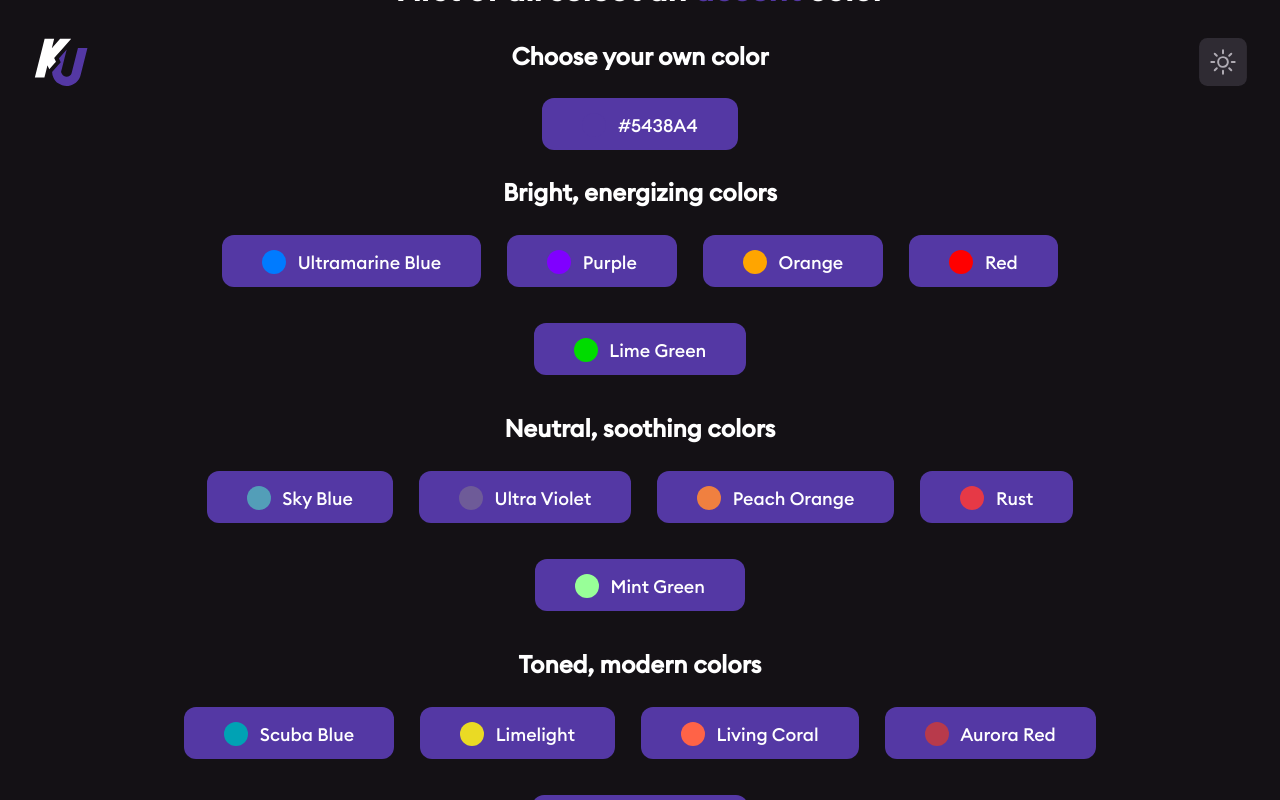
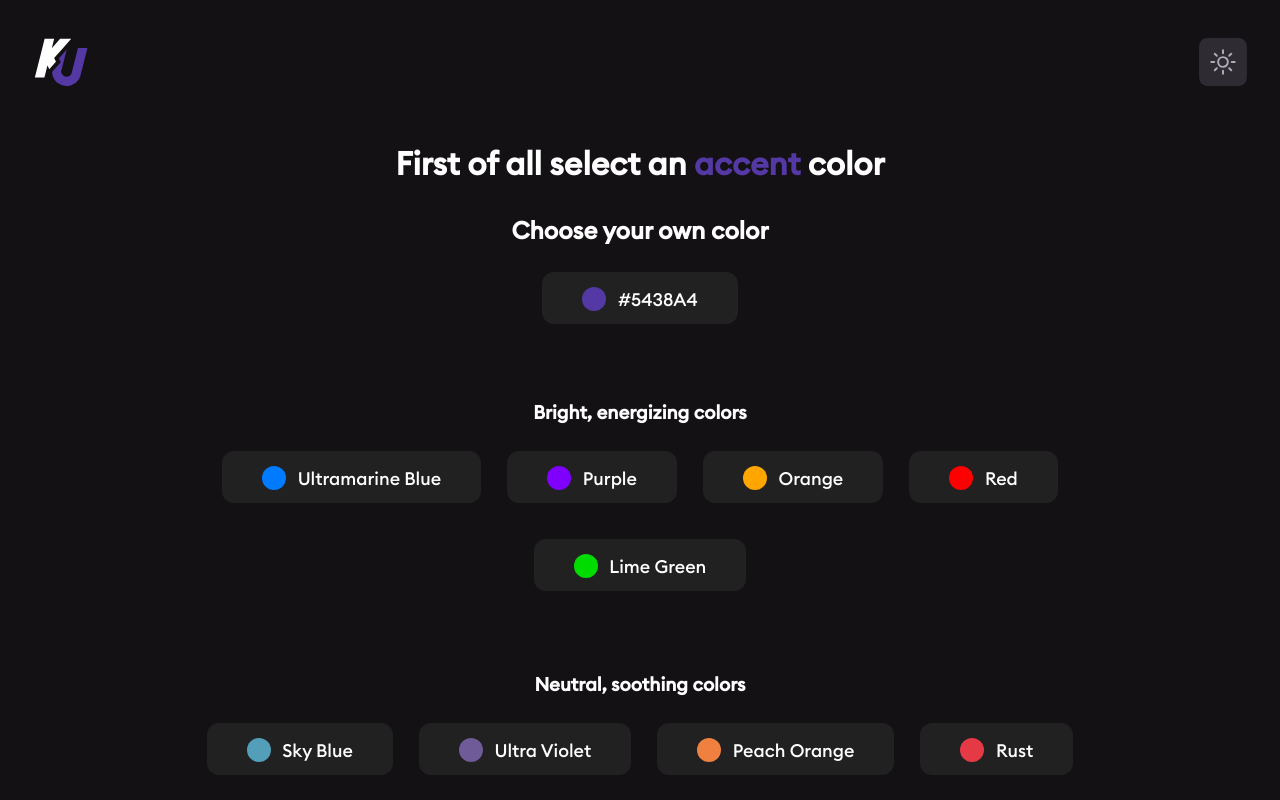
Before and after one commit to RitualCoder/kitui, a Vue app in the folder frontend/: page /accent-colors in a window 1280 px wide. Built offline with nearby package versions, Linux system fonts and the light colour scheme.

Commit message:
finish typography page

```diff
--- a/frontend/src/router/index.js
+++ b/frontend/src/router/index.js
@@ -1,8 +1,12 @@
 import { createRouter, createWebHistory } from 'vue-router'
 import HomePage from '../views/HomePage.vue'
 import TypographyPage from '../views/TypographyPage.vue'
+import AccentColorsPage from '../views/AccentColorsPage.vue'
 
 const router = createRouter({
+  scrollBehavior() {
+    return { x: 0, y: 0 }
+  },
   history: createWebHistory(),
   routes: [
     {
@@ -18,7 +22,7 @@
     {
       path:'/accent-colors',
       name: 'AccentColors',
-      component: () => import('../views/AccentColorsPage.vue')
+      component: AccentColorsPage
     }
   ]
 })
--- a/frontend/src/views/AccentColorsPage.vue
+++ b/frontend/src/views/AccentColorsPage.vue
@@ -1,5 +1,4 @@
 <template>
-  <v-main style="background-color: transparent">
   <v-container fluid style="background-color: transparent">
     <v-row>
       <v-col cols="12">
@@ -16,7 +15,13 @@
       </v-col>
       <v-col cols="12">
         <div class="color-picker-container">
-            <v-btn size="x-large" @click="showColorPicker = !showColorPicker" elevation="0">
+          <v-btn
+            color="default"
+            size="x-large"
+            @click="showColorPicker = !showColorPicker"
+            elevation="0"
+            v-click-outside="closeColorPicker"
+          >
             <div :style="{ backgroundColor: accentColor }" class="color-circle"></div>
             {{ accentColor }}
           </v-btn>
@@ -31,16 +36,48 @@
         </div>
       </v-col>
     </v-row>
-      <v-row align="center" justify="center">
+    <v-row align="center" justify="center" style="margin-bottom: 2rem">
       <v-col cols="12">
-          <h2>Bright, energizing colors</h2>
+        <h3>Bright, energizing colors</h3>
       </v-col>
       <v-col cols="auto" v-for="color in brightColors" :key="color.name">
         <div
           class="color-option"
           :style="selectedColor === color.value ? { borderColor: color.value } : {}"
         >
-            <v-btn size="x-large" @click="selectColor(color.value)" elevation="0">
+          <v-btn size="x-large" color="default" @click="selectColor(color.value)" elevation="0">
+            <div :style="{ backgroundColor: color.value }" class="color-circle"></div>
+            {{ color.name }}
+          </v-btn>
+        </div>
+      </v-col>
+    </v-row>
+    <v-row align="center" justify="center" style="margin-bottom: 2rem">
+      <v-col cols="12">
+        <h3>Neutral, soothing colors</h3>
+      </v-col>
+      <v-col cols="auto" v-for="color in neutralColors" :key="color.name">
+        <div
+          class="color-option"
+          :style="selectedColor === color.value ? { borderColor: color.value } : {}"
+        >
+          <v-btn color="default" size="x-large" @click="selectColor(color.value)" elevation="0">
+            <div :style="{ backgroundColor: color.value }" class="color-circle"></div>
+            {{ color.name }}
+          </v-btn>
+        </div>
+      </v-col>
+    </v-row>
+    <v-row align="center" justify="center" style="margin-bottom: 2rem">
+      <v-col cols="12">
+        <h3>Toned, modern colors</h3>
+      </v-col>
+      <v-col cols="auto" v-for="color in modernColors" :key="color.name">
+        <div
+          class="color-option"
+          :style="selectedColor === color.value ? { borderColor: color.value } : {}"
+        >
+          <v-btn color="default" size="x-large" @click="selectColor(color.value)" elevation="0">
             <div :style="{ backgroundColor: color.value }" class="color-circle"></div>
             {{ color.name }}
           </v-btn>
@@ -49,64 +86,44 @@
     </v-row>
     <v-row align="center" justify="center">
       <v-col cols="12">
-          <h2>Neutral, soothing colors</h2>
+        <h3>Soft, pastel colors</h3>
       </v-col>
-        <v-col cols="auto" v-for="color in neutralColors" :key="color.name">
+      <v-col cols="auto" v-for="color in pastelColors" :key="color.name">
         <div
           class="color-option"
           :style="selectedColor === color.value ? { borderColor: color.value } : {}"
         >
-            <v-btn size="x-large" @click="selectColor(color.value)" elevation="0">
+          <v-btn color="default" size="x-large" @click="selectColor(color.value)" elevation="0">
             <div :style="{ backgroundColor: color.value }" class="color-circle"></div>
             {{ color.name }}
           </v-btn>
         </div>
       </v-col>
     </v-row>
-      <v-row align="center" justify="center">
-        <v-col cols="12">
-          <h2>Toned, modern colors</h2>
-        </v-col>
-        <v-col cols="auto" v-for="color in modernColors" :key="color.name">
     <div
-            class="color-option"
-            :style="selectedColor === color.value ? { borderColor: color.value } : {}"
+      style="
+        width: 100%;
+        display: flex;
+        justify-content: space-between;
+        padding: 0px 30px;
+        margin: 80px 0px 0px 0px;
+      "
     >
-            <v-btn size="x-large" @click="selectColor(color.value)" elevation="0">
-              <div :style="{ backgroundColor: color.value }" class="color-circle"></div>
-              {{ color.name }}
+      <router-link to="/">
+        <v-btn color="white" variant="text" size="x-large">
+          <i class="fa-solid fa-arrow-left"></i>
+          <span style="margin-left: 8px">Home</span>
         </v-btn>
-          </div>
-        </v-col>
-      </v-row>
-      <v-row align="center" justify="center">
-        <v-col cols="12">
-          <h2>Soft, pastel colors</h2>
-        </v-col>
-        <v-col cols="auto" v-for="color in pastelColors" :key="color.name">
-          <div
-            class="color-option"
-            :style="selectedColor === color.value ? { borderColor: color.value } : {}"
-          >
-            <v-btn size="x-large" @click="selectColor(color.value)" elevation="0">
-              <div :style="{ backgroundColor: color.value }" class="color-circle"></div>
-              {{ color.name }}
-            </v-btn>
-          </div>
-        </v-col>
-      </v-row>
-      <div style="width: 100%; display: flex; justify-content: space-between; padding: 0px 30px">
-        <v-btn variant="text" size="x-large">
-          <i class="fa-solid fa-arrow-left"></i>
-          <span style="margin-left: 8px">Accent color</span>
-        </v-btn>
-        <v-btn variant="text" size="x-large">
-          <span style="margin-right: 8px">Layout</span>
+      </router-link>
+
+      <router-link to="/typography">
+        <v-btn color="white" variant="text" size="x-large">
+          <span style="margin-right: 8px">Typography</span>
           <i class="fa-solid fa-arrow-right"></i>
         </v-btn>
+      </router-link>
     </div>
   </v-container>
-  </v-main>
 </template>
 
 <script>
@@ -153,6 +170,9 @@
       this.selectedColor = color
       this.saveColor()
     },
+    closeColorPicker() {
+      this.showColorPicker = false
+    },
     saveColor() {
       localStorage.setItem('accentColor', this.accentColor)
     }
@@ -191,14 +211,14 @@
 
 .color-picker-container {
   position: relative;
+  margin-bottom: 50px;
 }
 
 .color-picker {
   position: absolute;
-  right: 100%;
+  right: 80%;
   top: 50%;
   transform: translateY(-50%);
-  z-index: 1;
 }
 
 .color-category {
--- a/frontend/src/views/HomePage.vue
+++ b/frontend/src/views/HomePage.vue
@@ -19,7 +19,7 @@
         </div>
       </div>
       <div style="display: flex; gap: 30px; justify-content: center; margin-top: 35px">
-        <router-link to="/typography">
+        <router-link to="/accent-colors">
           <v-btn elevation="0" size="x-large">Get Started </v-btn>
         </router-link>
         <a href="https://github.com/RitualCoder/kitui" target="_blank">
@@ -114,7 +114,7 @@
 }
 </script>
 
-<style>
+<style scoped>
 body,
 html {
   margin: 0;
```
Also changed, not shown: frontend/src/views/TypographyPage.vue (+20 -41 lines). Lines whose indentation alone changed are shown as unchanged.
